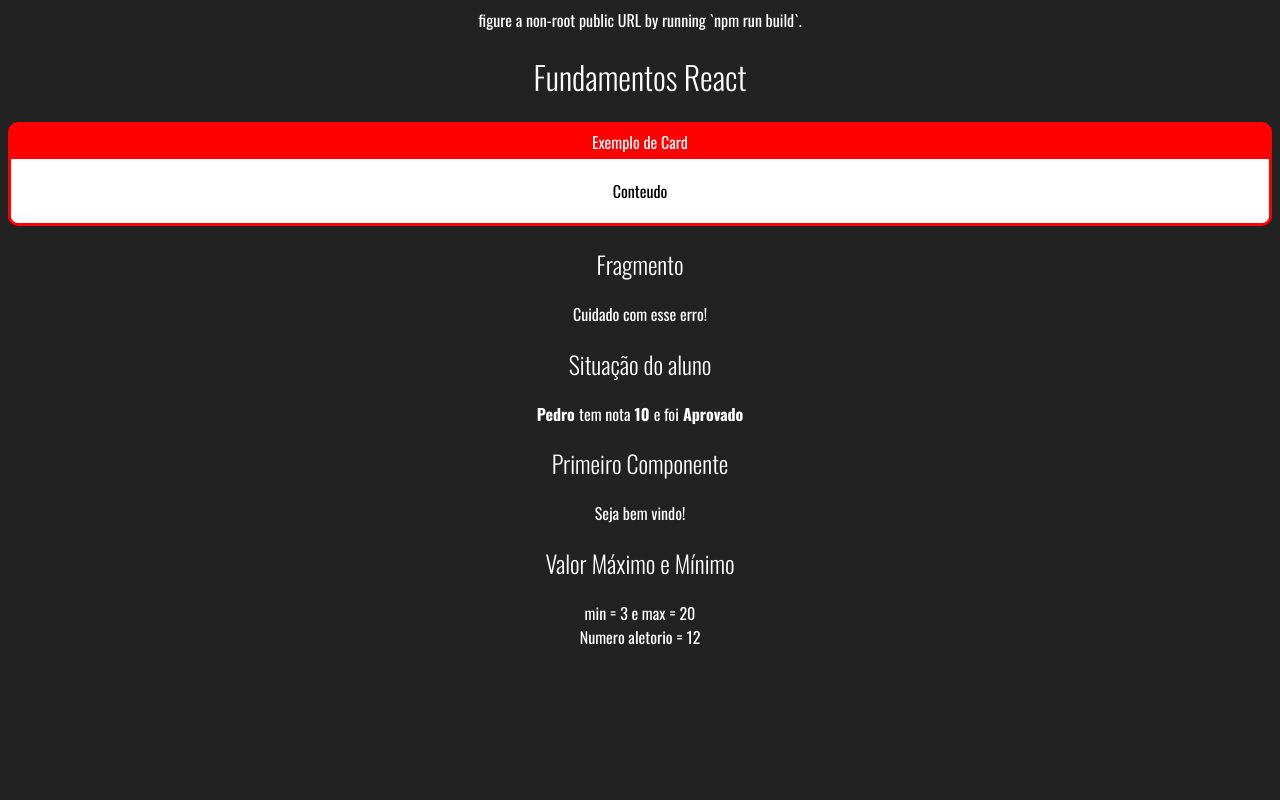
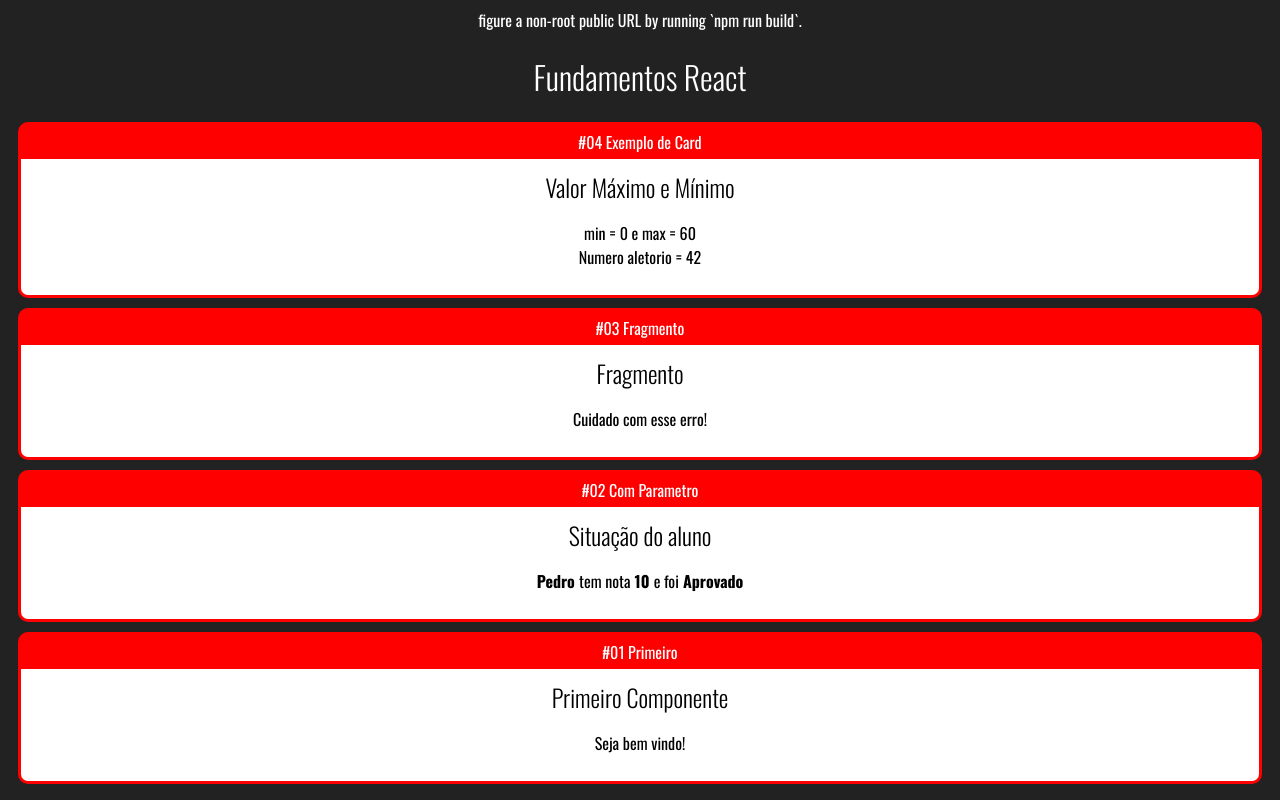
Before and after one commit to ArthurDetomi/Curso-React-Cod3r, a React (Create React App) app in the folder fundamentos-react/: page / in a window 1280 px wide. Built offline with nearby package versions, Linux system fonts and the light colour scheme.

Commit message:
Criando componente Card
Criando componente Card e entendo como chamar o componente que foi
passado dentro do componente Card que no caso é seu filho props.children

```diff
--- a/fundamentos-react/src/App.jsx
+++ b/fundamentos-react/src/App.jsx
@@ -11,12 +11,21 @@
     <div id="app" >
         <h1>Fundamentos React</h1>
 
-        <Card titulo="Exemplo de Card"></Card>
+        <Card titulo="#04 Exemplo de Card">
+            <NumeroAleatorio valueMin="0" valueMax="60" />
+        </Card>
 
-        <Fragmento />
-        <ComParametro titulo="Situação do aluno"
-            aluno="Pedro" nota="9.3" />
-        <Primeiro></Primeiro>
-        <NumeroAleatorio valueMin="3" valueMax="20" />
+        <Card titulo="#03 Fragmento">
+            <Fragmento />
+        </Card>
+
+        <Card titulo="#02 Com Parametro">
+            <ComParametro titulo="Situação do aluno"
+                aluno="Pedro" nota="9.3" />
+        </Card>
+
+        <Card titulo="#01 Primeiro">
+            <Primeiro/>
+        </Card>
     </div>
     ;
--- a/fundamentos-react/src/components/layout/Card.css
+++ b/fundamentos-react/src/components/layout/Card.css
@@ -3,6 +3,7 @@
     border: 3px solid red;
     border-radius: 10px;
     overflow: hidden;
+    margin: 10px;
 }
 
 .Card .Title {
@@ -14,5 +15,5 @@
 .Card .Content {
     background-color: #fff;
     color: #000;
-    padding: 20px;
+    padding: 10px;
 }
--- a/fundamentos-react/src/components/layout/Card.jsx
+++ b/fundamentos-react/src/components/layout/Card.jsx
@@ -7,7 +7,7 @@
     return (
         <div className="Card">
             <div className="Title">{props.titulo}</div>
-            <div className="Content">Conteudo</div>
+            <div className="Content">{props.children}</div>
         </div>
     );
 }
--- a/fundamentos-react/src/index.css
+++ b/fundamentos-react/src/index.css
@@ -8,3 +8,7 @@
 h1, h2, h3 {
     font-weight: 300;
 }
+
+h2, h3 {
+    margin: 0;
+}
```
